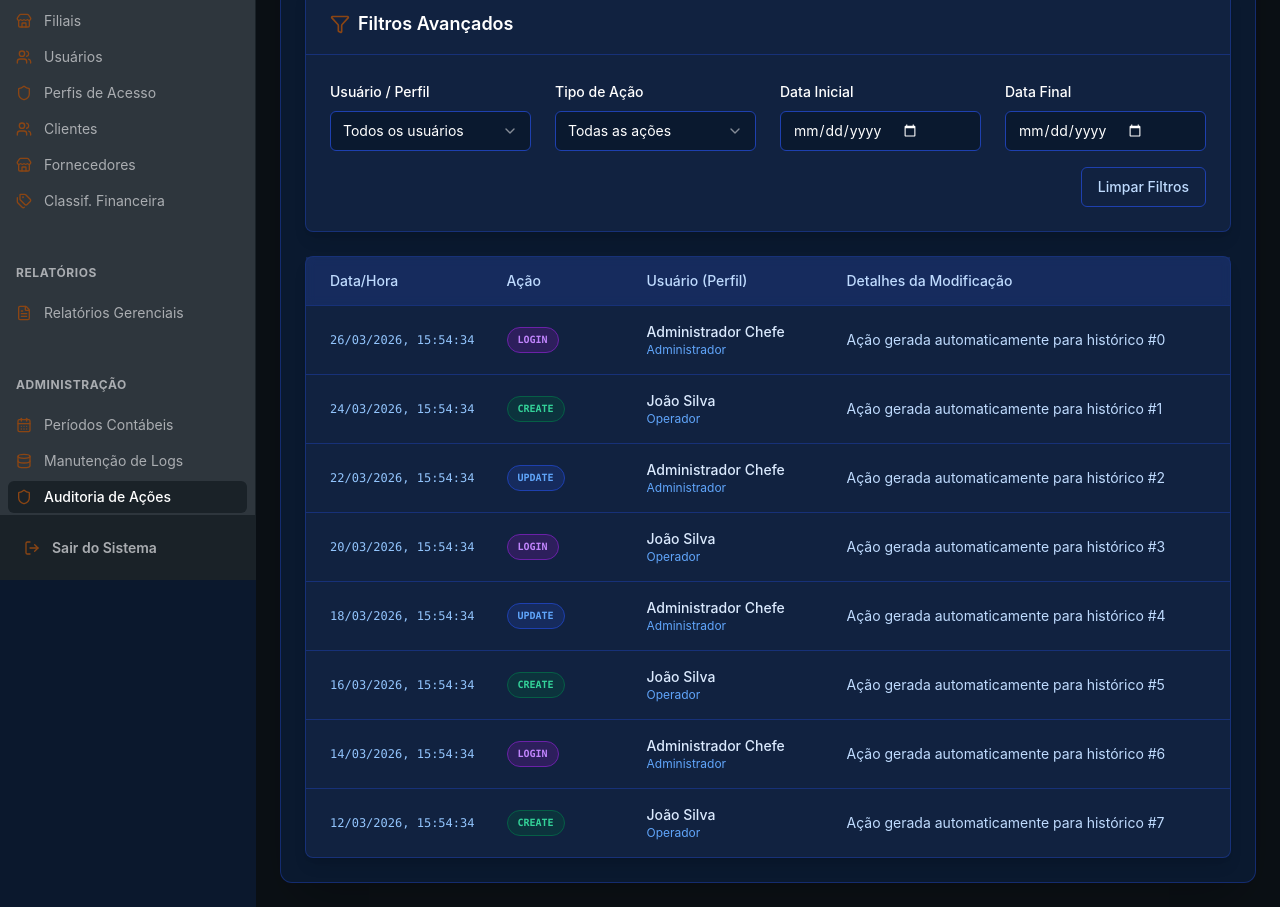
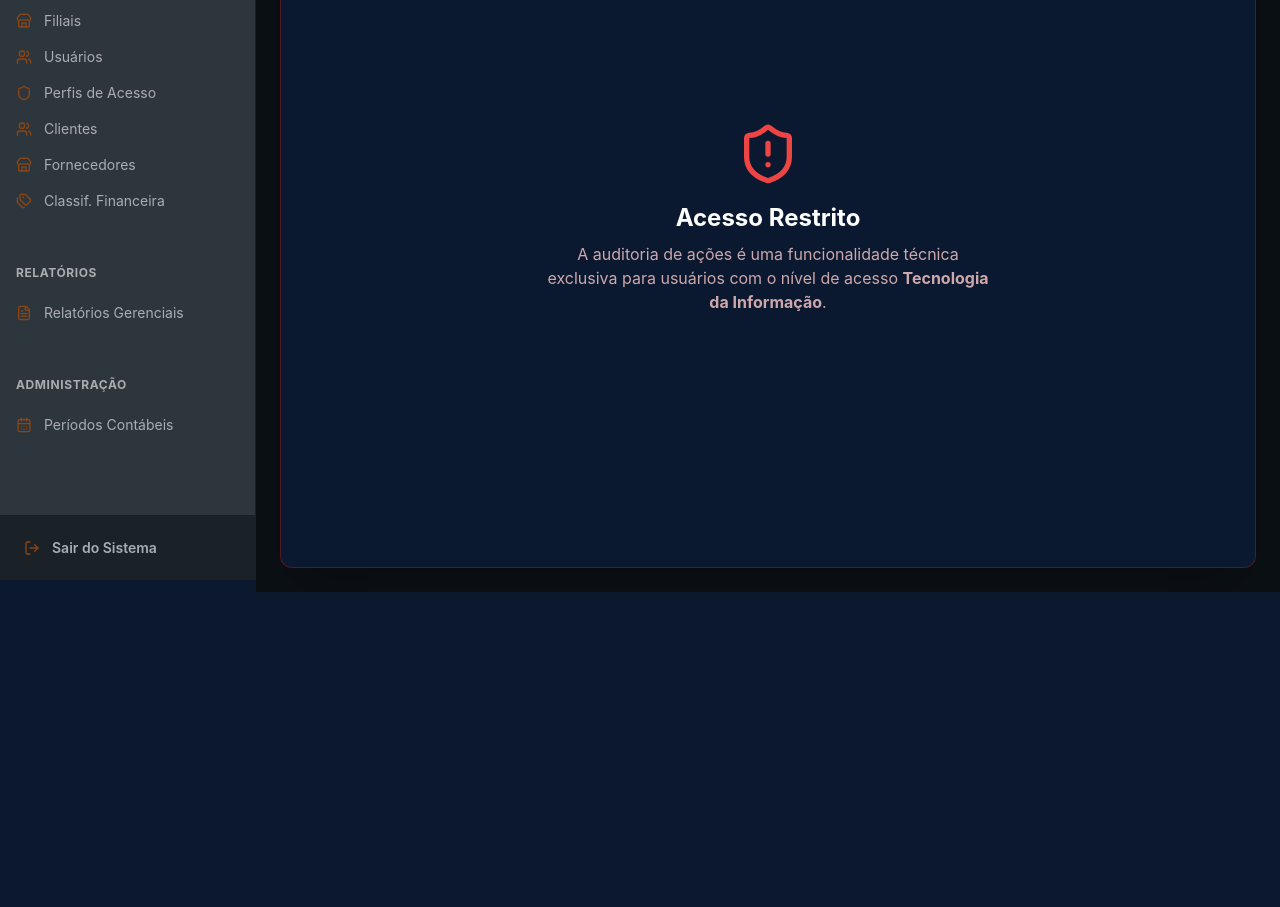
Before and after one commit to gomesalg-Alg/alg-finan-as-pessoais-aef4fpcfn, a React (Vite) app: page /erp/admin/auditoria in a window 1280 px wide. Shown: the part 220-1127 px from the top of the page. After the commit the page ends 812 px from the top, so only its background shows below. Built offline with nearby package versions, Linux system fonts and the light colour scheme.

Commit message:
Fix: Restrict technical menus to IT users

```diff
--- a/package.json
+++ b/package.json
@@ -46,6 +46,7 @@
     "@radix-ui/react-toggle": "^1.1.10",
     "@radix-ui/react-toggle-group": "^1.1.11",
     "@radix-ui/react-tooltip": "^1.2.8",
+    "@supabase/supabase-js": "^2.100.1",
     "@tailwindcss/aspect-ratio": "^0.4.2",
     "caniuse-lite": "^1.0.30001777",
     "class-variance-authority": "^0.7.1",
@@ -56,6 +57,7 @@
     "embla-carousel-react": "^8.6.0",
     "input-otp": "^1.4.2",
     "next-themes": "^0.4.6",
+    "pocketbase": "~0.26.8",
     "react": "^19.2.4",
     "react-day-picker": "^9.14.0",
     "react-dom": "^19.2.4",
--- a/src/components/erp/ERPSidebar.tsx
+++ b/src/components/erp/ERPSidebar.tsx
@@ -65,27 +65,33 @@ const adminItems = [
     icon: Database,
     path: '/erp/admin/manutencao-logs',
     perm: 'admin-logs',
+    requireTi: true,
   },
   {
     title: 'Auditoria de Ações',
     icon: Shield,
     path: '/erp/admin/auditoria',
     perm: 'admin-auditoria',
+    requireTi: true,
   },
   {
     title: 'Config. Técnicas',
     icon: Settings,
     path: '/erp/admin/configuracoes',
     perm: 'admin-config',
+    requireTi: true,
   },
 ]
 
 export function ERPSidebar() {
   const location = useLocation()
-  const { hasPermission, currentUser } = useERPStore()
+  const { hasPermission, currentUser, isTiModeEnabled } = useERPStore()
 
-  const renderMenu = (items: typeof navItems) => {
+  const renderMenu = (items: any[]) => {
     return items.map((item) => {
+      // Bloqueia itens que requerem perfil de TI se o usuário não for TI
+      if (item.requireTi && !isTiModeEnabled) return null
+
       if (!hasPermission(item.perm)) return null
 
       const isActive =
--- a/src/lib/pocketbase/schema.json
+++ b/src/lib/pocketbase/schema.json
@@ -1,5 +1,5 @@
 {
-  "generatedAt": "2026-03-27T00:49:53.843Z",
+  "generatedAt": "2026-03-27T01:04:34.817Z",
   "collections": [
     {
       "name": "users",
--- a/src/lib/supabase/types.ts
+++ b/src/lib/supabase/types.ts
@@ -1,17 +1,11 @@
 // AVOID UPDATING THIS FILE DIRECTLY. It is automatically generated.
-export type Json =
-  | string
-  | number
-  | boolean
-  | null
-  | { [key: string]: Json | undefined }
-  | Json[]
+export type Json = string | number | boolean | null | { [key: string]: Json | undefined } | Json[]
 
 export type Database = {
   // Allows to automatically instantiate createClient with right options
   // instead of createClient<Database, { PostgrestVersion: 'XX' }>(URL, KEY)
   __InternalSupabase: {
-    PostgrestVersion: "14.4"
+    PostgrestVersion: '14.4'
   }
   public: {
     Tables: {
@@ -32,33 +26,31 @@ export type Database = {
   }
 }
 
-type DatabaseWithoutInternals = Omit<Database, "__InternalSupabase">
+type DatabaseWithoutInternals = Omit<Database, '__InternalSupabase'>
 
-type DefaultSchema = DatabaseWithoutInternals[Extract<keyof Database, "public">]
+type DefaultSchema = DatabaseWithoutInternals[Extract<keyof Database, 'public'>]
 
 export type Tables<
   DefaultSchemaTableNameOrOptions extends
-    | keyof (DefaultSchema["Tables"] & DefaultSchema["Views"])
+    | keyof (DefaultSchema['Tables'] & DefaultSchema['Views'])
     | { schema: keyof DatabaseWithoutInternals },
   TableName extends DefaultSchemaTableNameOrOptions extends {
     schema: keyof DatabaseWithoutInternals
   }
-    ? keyof (DatabaseWithoutInternals[DefaultSchemaTableNameOrOptions["schema"]]["Tables"] &
-        DatabaseWithoutInternals[DefaultSchemaTableNameOrOptions["schema"]]["Views"])
+    ? keyof (DatabaseWithoutInternals[DefaultSchemaTableNameOrOptions['schema']]['Tables'] &
+        DatabaseWithoutInternals[DefaultSchemaTableNameOrOptions['schema']]['Views'])
     : never = never,
 > = DefaultSchemaTableNameOrOptions extends {
   schema: keyof DatabaseWithoutInternals
 }
-  ? (DatabaseWithoutInternals[DefaultSchemaTableNameOrOptions["schema"]]["Tables"] &
-      DatabaseWithoutInternals[DefaultSchemaTableNameOrOptions["schema"]]["Views"])[TableName] extends {
+  ? (DatabaseWithoutInternals[DefaultSchemaTableNameOrOptions['schema']]['Tables'] &
+      DatabaseWithoutInternals[DefaultSchemaTableNameOrOptions['schema']]['Views'])[TableName] extends {
       Row: infer R
     }
     ? R
     : never
-  : DefaultSchemaTableNameOrOptions extends keyof (DefaultSchema["Tables"] &
-        DefaultSchema["Views"])
-    ? (DefaultSchema["Tables"] &
-        DefaultSchema["Views"])[DefaultSchemaTableNameOrOptions] extends {
+  : DefaultSchemaTableNameOrOptions extends keyof (DefaultSchema['Tables'] & DefaultSchema['Views'])
+    ? (DefaultSchema['Tables'] & DefaultSchema['Views'])[DefaultSchemaTableNameOrOptions] extends {
         Row: infer R
       }
       ? R
@@ -67,23 +59,23 @@ export type Tables<
 
 export type TablesInsert<
   DefaultSchemaTableNameOrOptions extends
-    | keyof DefaultSchema["Tables"]
+    | keyof DefaultSchema['Tables']
     | { schema: keyof DatabaseWithoutInternals },
   TableName extends DefaultSchemaTableNameOrOptions extends {
     schema: keyof DatabaseWithoutInternals
   }
-    ? keyof DatabaseWithoutInternals[DefaultSchemaTableNameOrOptions["schema"]]["Tables"]
+    ? keyof DatabaseWithoutInternals[DefaultSchemaTableNameOrOptions['schema']]['Tables']
     : never = never,
 > = DefaultSchemaTableNameOrOptions extends {
   schema: keyof DatabaseWithoutInternals
 }
-  ? DatabaseWithoutInternals[DefaultSchemaTableNameOrOptions["schema"]]["Tables"][TableName] extends {
+  ? DatabaseWithoutInternals[DefaultSchemaTableNameOrOptions['schema']]['Tables'][TableName] extends {
       Insert: infer I
     }
     ? I
     : never
-  : DefaultSchemaTableNameOrOptions extends keyof DefaultSchema["Tables"]
-    ? DefaultSchema["Tables"][DefaultSchemaTableNameOrOptions] extends {
+  : DefaultSchemaTableNameOrOptions extends keyof DefaultSchema['Tables']
+    ? DefaultSchema['Tables'][DefaultSchemaTableNameOrOptions] extends {
         Insert: infer I
       }
       ? I
@@ -92,23 +84,23 @@ export type TablesInsert<
 
 export type TablesUpdate<
   DefaultSchemaTableNameOrOptions extends
-    | keyof DefaultSchema["Tables"]
+    | keyof DefaultSchema['Tables']
     | { schema: keyof DatabaseWithoutInternals },
   TableName extends DefaultSchemaTableNameOrOptions extends {
     schema: keyof DatabaseWithoutInternals
   }
-    ? keyof DatabaseWithoutInternals[DefaultSchemaTableNameOrOptions["schema"]]["Tables"]
+    ? keyof DatabaseWithoutInternals[DefaultSchemaTableNameOrOptions['schema']]['Tables']
     : never = never,
 > = DefaultSchemaTableNameOrOptions extends {
   schema: keyof DatabaseWithoutInternals
 }
-  ? DatabaseWithoutInternals[DefaultSchemaTableNameOrOptions["schema"]]["Tables"][TableName] extends {
+  ? DatabaseWithoutInternals[DefaultSchemaTableNameOrOptions['schema']]['Tables'][TableName] extends {
       Update: infer U
     }
     ? U
     : never
-  : DefaultSchemaTableNameOrOptions extends keyof DefaultSchema["Tables"]
-    ? DefaultSchema["Tables"][DefaultSchemaTableNameOrOptions] extends {
+  : DefaultSchemaTableNameOrOptions extends keyof DefaultSchema['Tables']
+    ? DefaultSchema['Tables'][DefaultSchemaTableNameOrOptions] extends {
         Update: infer U
       }
       ? U
@@ -117,36 +109,36 @@ export type TablesUpdate<
 
 export type Enums<
   DefaultSchemaEnumNameOrOptions extends
-    | keyof DefaultSchema["Enums"]
+    | keyof DefaultSchema['Enums']
     | { schema: keyof DatabaseWithoutInternals },
   EnumName extends DefaultSchemaEnumNameOrOptions extends {
     schema: keyof DatabaseWithoutInternals
   }
-    ? keyof DatabaseWithoutInternals[DefaultSchemaEnumNameOrOptions["schema"]]["Enums"]
+    ? keyof DatabaseWithoutInternals[DefaultSchemaEnumNameOrOptions['schema']]['Enums']
     : never = never,
 > = DefaultSchemaEnumNameOrOptions extends {
   schema: keyof DatabaseWithoutInternals
 }
-  ? DatabaseWithoutInternals[DefaultSchemaEnumNameOrOptions["schema"]]["Enums"][EnumName]
-  : DefaultSchemaEnumNameOrOptions extends keyof DefaultSchema["Enums"]
-    ? DefaultSchema["Enums"][DefaultSchemaEnumNameOrOptions]
+  ? DatabaseWithoutInternals[DefaultSchemaEnumNameOrOptions['schema']]['Enums'][EnumName]
+  : DefaultSchemaEnumNameOrOptions extends keyof DefaultSchema['Enums']
+    ? DefaultSchema['Enums'][DefaultSchemaEnumNameOrOptions]
     : never
 
 export type CompositeTypes<
   PublicCompositeTypeNameOrOptions extends
-    | keyof DefaultSchema["CompositeTypes"]
+    | keyof DefaultSchema['CompositeTypes']
     | { schema: keyof DatabaseWithoutInternals },
   CompositeTypeName extends PublicCompositeTypeNameOrOptions extends {
     schema: keyof DatabaseWithoutInternals
   }
-    ? keyof DatabaseWithoutInternals[PublicCompositeTypeNameOrOptions["schema"]]["CompositeTypes"]
+    ? keyof DatabaseWithoutInternals[PublicCompositeTypeNameOrOptions['schema']]['CompositeTypes']
     : never = never,
 > = PublicCompositeTypeNameOrOptions extends {
   schema: keyof DatabaseWithoutInternals
 }
-  ? DatabaseWithoutInternals[PublicCompositeTypeNameOrOptions["schema"]]["CompositeTypes"][CompositeTypeName]
-  : PublicCompositeTypeNameOrOptions extends keyof DefaultSchema["CompositeTypes"]
-    ? DefaultSchema["CompositeTypes"][PublicCompositeTypeNameOrOptions]
+  ? DatabaseWithoutInternals[PublicCompositeTypeNameOrOptions['schema']]['CompositeTypes'][CompositeTypeName]
+  : PublicCompositeTypeNameOrOptions extends keyof DefaultSchema['CompositeTypes']
+    ? DefaultSchema['CompositeTypes'][PublicCompositeTypeNameOrOptions]
     : never
 
 export const Constants = {
@@ -154,7 +146,6 @@ export const Constants = {
     Enums: {},
   },
 } as const
-
 
 // ====== DATABASE EXTENDED CONTEXT (auto-generated) ======
 // This section contains actual PostgreSQL column types, constraints, RLS policies,
--- a/src/pages/erp/admin/AuditoriaAcoes.tsx
+++ b/src/pages/erp/admin/AuditoriaAcoes.tsx
@@ -19,16 +19,29 @@ import {
   TableRow,
 } from '@/components/ui/table'
 import { Badge } from '@/components/ui/badge'
-import { Shield, Filter } from 'lucide-react'
+import { Shield, Filter, ShieldAlert } from 'lucide-react'
 import useERPStore from '@/stores/useERPStore'
 
 export default function AuditoriaAcoes() {
-  const { logs, users, profiles } = useERPStore()
+  const { logs, users, profiles, isTiModeEnabled } = useERPStore()
 
   const [userFilter, setUserFilter] = useState('ALL')
   const [actionFilter, setActionFilter] = useState('ALL')
   const [startDate, setStartDate] = useState('')
   const [endDate, setEndDate] = useState('')
+
+  if (!isTiModeEnabled) {
+    return (
+      <div className="bg-[#0A192F] min-h-[calc(100vh-100px)] p-6 rounded-xl border border-red-800/50 shadow-2xl flex flex-col items-center justify-center text-center">
+        <ShieldAlert className="h-16 w-16 text-red-500 mb-4" />
+        <h2 className="text-2xl font-bold text-white mb-2">Acesso Restrito</h2>
+        <p className="text-red-200/80 max-w-md">
+          A auditoria de ações é uma funcionalidade técnica exclusiva para usuários com o nível de
+          acesso <strong>Tecnologia da Informação</strong>.
+        </p>
+      </div>
+    )
+  }
 
   const userOptions = useMemo(() => {
     return users.map((u) => ({
--- a/src/pages/erp/admin/Configuracoes.tsx
+++ b/src/pages/erp/admin/Configuracoes.tsx
@@ -1,11 +1,27 @@
 import { Link } from 'react-router-dom'
 import { Card, CardContent, CardHeader, CardTitle, CardDescription } from '@/components/ui/card'
 import { Button } from '@/components/ui/button'
-import { Database, FileJson, FileSpreadsheet, Settings } from 'lucide-react'
+import { Database, FileJson, FileSpreadsheet, Settings, ShieldAlert } from 'lucide-react'
 import { dataDictionary } from '@/utils/metadata'
 import { toast } from 'sonner'
+import useERPStore from '@/stores/useERPStore'
 
 export default function Configuracoes() {
+  const { isTiModeEnabled } = useERPStore()
+
+  if (!isTiModeEnabled) {
+    return (
+      <div className="bg-card min-h-[50vh] p-6 rounded-xl border border-destructive/50 shadow-sm flex flex-col items-center justify-center text-center">
+        <ShieldAlert className="h-16 w-16 text-destructive mb-4" />
+        <h2 className="text-2xl font-bold text-foreground mb-2">Acesso Restrito</h2>
+        <p className="text-muted-foreground max-w-md">
+          As configurações técnicas e exportação de metadados são exclusivas para usuários com o
+          nível de acesso <strong>Tecnologia da Informação</strong>.
+        </p>
+      </div>
+    )
+  }
+
   const handleExportJSON = () => {
     try {
       const dataStr =
--- a/src/pages/erp/admin/CustomizacaoCampos.tsx
+++ b/src/pages/erp/admin/CustomizacaoCampos.tsx
@@ -28,17 +28,30 @@ import { Label } from '@/components/ui/label'
 import { Checkbox } from '@/components/ui/checkbox'
 import { dataDictionary } from '@/utils/metadata'
 import useERPStore from '@/stores/useERPStore'
-import { Settings, Edit2 } from 'lucide-react'
+import { Settings, Edit2, ShieldAlert } from 'lucide-react'
 import { toast } from 'sonner'
 
 export default function CustomizacaoCampos() {
-  const { fieldConfigs, updateFieldConfig, addLog, currentUser } = useERPStore()
+  const { fieldConfigs, updateFieldConfig, addLog, currentUser, isTiModeEnabled } = useERPStore()
   const [selectedEntity, setSelectedEntity] = useState<string>('users')
   const [editingField, setEditingField] = useState<any>(null)
 
   const [customLabel, setCustomLabel] = useState('')
   const [isRequired, setIsRequired] = useState(false)
   const [maxLength, setMaxLength] = useState<number | ''>('')
+
+  if (!isTiModeEnabled) {
+    return (
+      <div className="bg-card min-h-[50vh] p-6 rounded-xl border border-destructive/50 shadow-sm flex flex-col items-center justify-center text-center">
+        <ShieldAlert className="h-16 w-16 text-destructive mb-4" />
+        <h2 className="text-2xl font-bold text-foreground mb-2">Acesso Restrito</h2>
+        <p className="text-muted-foreground max-w-md">
+          A customização de campos é uma funcionalidade técnica avançada exclusiva para usuários com
+          o nível de acesso <strong>Tecnologia da Informação</strong>.
+        </p>
+      </div>
+    )
+  }
 
   const handleEdit = (fieldDef: any) => {
     const config = fieldConfigs.find(
--- a/src/pages/erp/admin/ManutencaoLogs.tsx
+++ b/src/pages/erp/admin/ManutencaoLogs.tsx
@@ -1,7 +1,7 @@
 import { useState, useMemo } from 'react'
 import { Card, CardContent, CardHeader } from '@/components/ui/card'
 import { Button } from '@/components/ui/button'
-import { Database, Archive, History, CheckCircle2, Search } from 'lucide-react'
+import { Database, Archive, History, CheckCircle2, Search, ShieldAlert } from 'lucide-react'
 import {
   Table,
   TableBody,
@@ -28,14 +28,28 @@ import {
   SelectValue,
 } from '@/components/ui/select'
 import { Input } from '@/components/ui/input'
+import { Label } from '@/components/ui/label'
 import useERPStore from '@/stores/useERPStore'
 import { toast } from 'sonner'
 
 export default function ManutencaoLogs() {
-  const { logs, archiveLogs, restoreLogs } = useERPStore()
+  const { logs, archiveLogs, restoreLogs, isTiModeEnabled } = useERPStore()
   const [isArchiveDialogOpen, setIsArchiveDialogOpen] = useState(false)
   const [archiveFilter, setArchiveFilter] = useState('30') // days
   const [searchTerm, setSearchTerm] = useState('')
+
+  if (!isTiModeEnabled) {
+    return (
+      <div className="bg-[#0A192F] min-h-[calc(100vh-100px)] p-6 rounded-xl border border-red-800/50 shadow-2xl flex flex-col items-center justify-center text-center">
+        <ShieldAlert className="h-16 w-16 text-red-500 mb-4" />
+        <h2 className="text-2xl font-bold text-white mb-2">Acesso Restrito</h2>
+        <p className="text-red-200/80 max-w-md">
+          A manutenção de logs é uma funcionalidade técnica exclusiva para usuários com o nível de
+          acesso <strong>Tecnologia da Informação</strong>.
+        </p>
+      </div>
+    )
+  }
 
   const activeLogs = useMemo(
     () =>
```
Also changed, not shown: src/lib/supabase/client.ts (+6 -6 lines), .skip.config.json, src/main.tsx (line endings or trailing spaces), vite-plugin-react-uid.js (line endings or trailing spaces).
